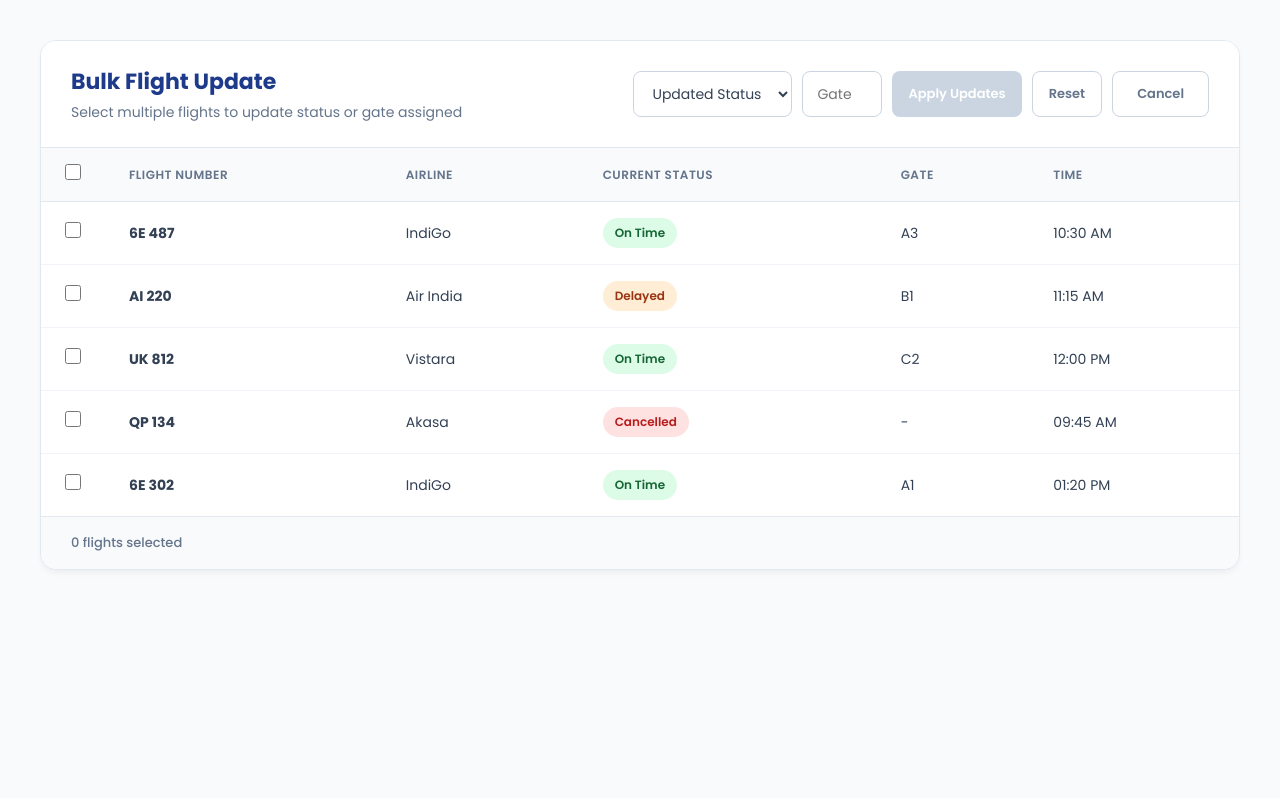
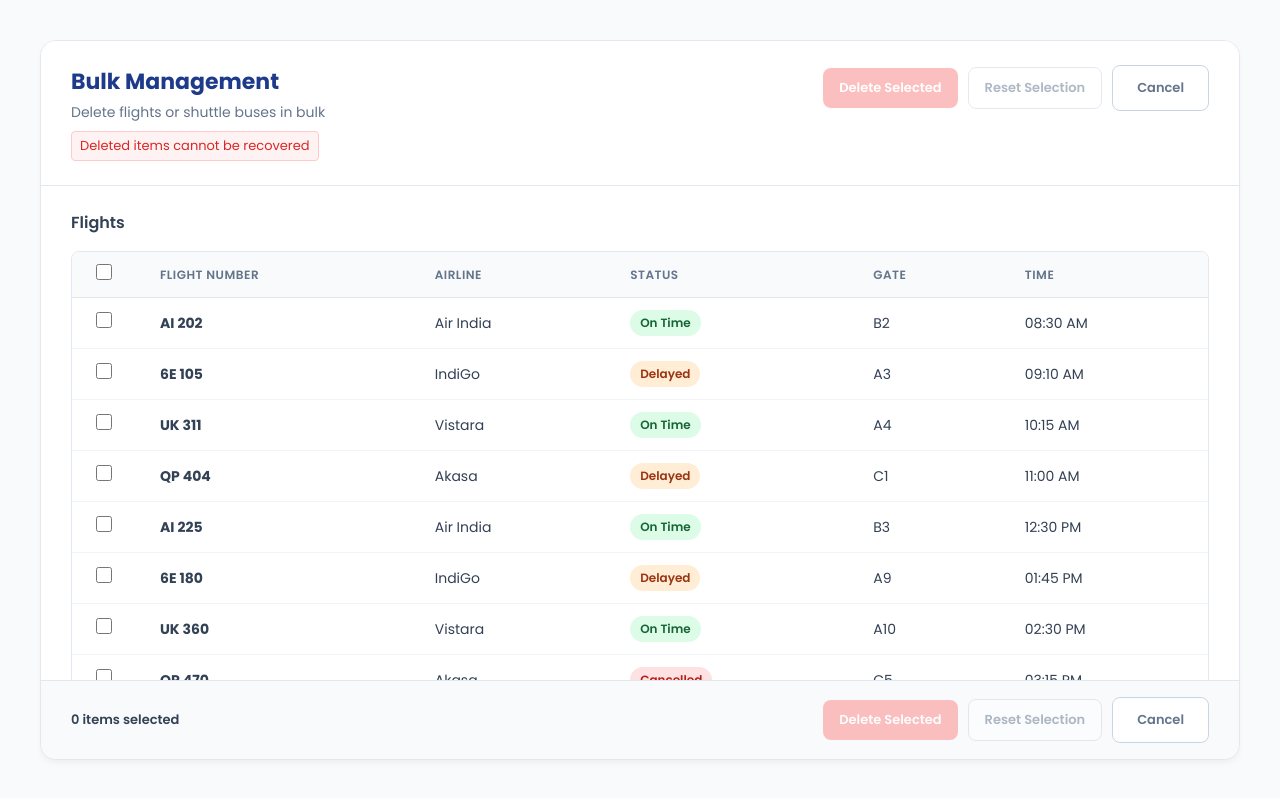
Before and after one commit to praveen2007-VY/Airport-Sidual-Monitoring-System-, a React (Vite) app in the folder Frontend/: page /adminlog/admin/1/bulkflight in a window 1280 px wide. Built offline with nearby package versions, Linux system fonts and the light colour scheme.

Commit message:
feat: Refactor shuttle and flight management components for improved functionality and UI

```diff
--- a/Frontend/src/Components/AdminDASH/Bulkupdate.css
+++ b/Frontend/src/Components/AdminDASH/Bulkupdate.css
@@ -18,6 +18,10 @@
     border: 1px solid #e2e8f0;
     overflow: hidden;
     height: fit-content;
+    display: flex;
+    flex-direction: column;
+    max-height: 90vh;
+    /* restrict height for scrolling */
 }
 
 /* Header & Controls */
@@ -27,9 +31,11 @@
     border-bottom: 1px solid #e2e8f0;
     display: flex;
     justify-content: space-between;
-    align-items: center;
+    align-items: flex-start;
+    /* changed to flex-start for better alignment with warning */
     flex-wrap: wrap;
     gap: 20px;
+    flex-shrink: 0;
 }
 
 .header-text h2 {
@@ -41,37 +47,30 @@
 .header-text p {
     font-size: 14px;
     color: #64748b;
-    margin: 0;
+    margin: 0 0 8px 0;
+}
+
+.warning-text {
+    font-size: 13px;
+    color: #dc2626;
+    /* Red-600 */
+    background: #fef2f2;
+    /* Red-50 */
+    padding: 4px 8px;
+    border-radius: 4px;
+    border: 1px solid #fecaca;
+    display: inline-block;
 }
 
 .bulk-controls {
     display: flex;
     gap: 10px;
+    align-items: center;
 }
 
-.control-select,
-.control-input {
-    padding: 10px 14px;
-    border: 1px solid #cbd5e1;
-    border-radius: 8px;
-    font-size: 14px;
-    color: #334155;
-    background: white;
-}
-
-.control-select:focus,
-.control-input:focus {
-    outline: none;
-    border-color: #3b82f6;
-    box-shadow: 0 0 0 3px rgba(59, 130, 246, 0.1);
-}
-
-.control-input {
-    width: 80px;
-}
-
-.btn-apply {
-    background: #2563eb;
+/* Buttons */
+.btn-delete {
+    background: #dc2626;
     color: white;
     border: none;
     padding: 10px 16px;
@@ -82,13 +81,14 @@
     transition: all 0.2s;
 }
 
-.btn-apply:hover:not(:disabled) {
-    background: #1d4ed8;
+.btn-delete:hover:not(:disabled) {
+    background: #b91c1c;
 }
 
-.btn-apply:disabled {
-    background: #cbd5e1;
+.btn-delete:disabled {
+    background: #fca5a5;
     cursor: not-allowed;
+    opacity: 0.7;
 }
 
 .btn-reset {
@@ -100,11 +100,17 @@
     cursor: pointer;
     font-weight: 600;
     font-size: 13px;
+    transition: all 0.2s;
 }
 
-.btn-reset:hover {
+.btn-reset:hover:not(:disabled) {
     background: #f1f5f9;
     color: #475569;
+}
+
+.btn-reset:disabled {
+    opacity: 0.5;
+    cursor: not-allowed;
 }
 
 .btn-cancel {
@@ -123,9 +129,30 @@
     background: #eff6ff;
 }
 
+/* Scrollable Content Area */
+.bulk-content-scroll {
+    overflow-y: auto;
+    flex-grow: 1;
+    padding: 0;
+}
+
+.section-container {
+    padding: 24px 30px;
+    border-bottom: 1px solid #f1f5f9;
+}
+
+.section-title {
+    font-size: 16px;
+    font-weight: 600;
+    color: #334155;
+    margin: 0 0 16px 0;
+}
+
 /* Table Styles */
 .bulk-table-wrapper {
     overflow-x: auto;
+    border: 1px solid #e2e8f0;
+    border-radius: 8px;
 }
 
 .bulk-table {
@@ -135,7 +162,7 @@
 
 .bulk-table th {
     background: #f8fafc;
-    padding: 16px 24px;
+    padding: 12px 24px;
     text-align: left;
     font-size: 12px;
     font-weight: 600;
@@ -143,15 +170,17 @@
     text-transform: uppercase;
     letter-spacing: 0.5px;
     border-bottom: 1px solid #e2e8f0;
-    position: sticky;
-    top: 0;
 }
 
 .bulk-table td {
-    padding: 16px 24px;
+    padding: 12px 24px;
     border-bottom: 1px solid #f1f5f9;
     font-size: 14px;
     color: #334155;
+}
+
+.bulk-table tr:last-child td {
+    border-bottom: none;
 }
 
 .bulk-table tr:hover td {
@@ -174,9 +203,16 @@ input[type="checkbox"] {
     accent-color: #2563eb;
 }
 
+.empty-state {
+    text-align: center;
+    color: #94a3b8;
+    padding: 30px !important;
+    font-style: italic;
+}
+
 /* Status Badges */
 .status-badge {
-    padding: 6px 12px;
+    padding: 4px 10px;
     border-radius: 20px;
     font-size: 12px;
     font-weight: 600;
@@ -184,6 +220,11 @@ input[type="checkbox"] {
 }
 
 .status-badge.on-time {
+    background: #dcfce7;
+    color: #166534;
+}
+
+.status-badge.running {
     background: #dcfce7;
     color: #166534;
 }
@@ -198,6 +239,33 @@ input[type="checkbox"] {
     color: #b91c1c;
 }
 
+.status-badge.maintenance {
+    background: #f3f4f6;
+    color: #4b5563;
+    border: 1px solid #e5e7eb;
+}
+
+/* Type Badges */
+.type-badge {
+    padding: 4px 10px;
+    border-radius: 6px;
+    font-size: 11px;
+    font-weight: 600;
+    text-transform: uppercase;
+    display: inline-block;
+}
+
+.type-badge.internal {
+    background: #e0e7ff;
+    color: #4338ca;
+}
+
+.type-badge.external {
+    background: #ffedd5;
+    color: #c2410c;
+}
+
+/* Footer */
 .bulk-footer {
     padding: 16px 30px;
     background: #f8fafc;
@@ -205,4 +273,13 @@ input[type="checkbox"] {
     font-size: 13px;
     color: #64748b;
     font-weight: 500;
+    display: flex;
+    justify-content: space-between;
+    align-items: center;
+    flex-shrink: 0;
 }
+
+.selection-count {
+    font-weight: 600;
+    color: #334155;
+}
--- a/Frontend/src/Components/AdminDASH/Bulkupdate.jsx
+++ b/Frontend/src/Components/AdminDASH/Bulkupdate.jsx
@@ -1,69 +1,116 @@
-import React, { useState } from "react";
+import React, { useState, useEffect } from "react";
 import "./Bulkupdate.css";
 import { useParams, useNavigate } from "react-router-dom";
+import FlightData from "./Flight.json";
+import InternalData from "./internal.json";
+import ExternalData from "./external.json";
 
 const Bulkupdate = () => {
-
     const usenav = useNavigate();
-
-
     const { id } = useParams();
 
     const handleadmindash = () => {
         usenav(`/adminlog/admin/${id}`);
     }
-    // Sample Data matching the dashboard
-    const [flights, setFlights] = useState([
-        { id: 1, number: "6E 487", airline: "IndiGo", status: "On Time", gate: "A3", time: "10:30 AM" },
-        { id: 2, number: "AI 220", airline: "Air India", status: "Delayed", gate: "B1", time: "11:15 AM" },
-        { id: 3, number: "UK 812", airline: "Vistara", status: "On Time", gate: "C2", time: "12:00 PM" },
-        { id: 4, number: "QP 134", airline: "Akasa", status: "Cancelled", gate: "-", time: "09:45 AM" },
-        { id: 5, number: "6E 302", airline: "IndiGo", status: "On Time", gate: "A1", time: "01:20 PM" },
-    ]);
 
+    // Initialize Data
+    const [flights, setFlights] = useState(FlightData);
+    const [shuttles, setShuttles] = useState([...InternalData, ...ExternalData]);
+
+    // Selection States
     const [selectedFlights, setSelectedFlights] = useState([]);
+    const [selectedShuttles, setSelectedShuttles] = useState([]);
 
-    // Toggle Checkbox
-    const handleCheckboxChange = (id) => {
-        if (selectedFlights.includes(id)) {
-            setSelectedFlights(selectedFlights.filter(flightId => flightId !== id));
+    // --- Flight Selection Logic ---
+    const handleCheckboxFlight = (flightId) => {
+        if (selectedFlights.includes(flightId)) {
+            setSelectedFlights(selectedFlights.filter(id => id !== flightId));
         } else {
-            setSelectedFlights([...selectedFlights, id]);
+            setSelectedFlights([...selectedFlights, flightId]);
         }
     };
 
-    const handleSelectAll = () => {
-        if (selectedFlights.length === flights.length) {
+    const handleSelectAllFlights = () => {
+        if (selectedFlights.length === flights.length && flights.length > 0) {
             setSelectedFlights([]);
         } else {
-            setSelectedFlights(flights.map(f => f.id));
+            setSelectedFlights(flights.map(f => f.flight)); // Using 'flight' as unique ID based on JSON
         }
     };
+
+    // --- Shuttle Selection Logic ---
+    const handleCheckboxShuttle = (shuttleId) => {
+        if (selectedShuttles.includes(shuttleId)) {
+            setSelectedShuttles(selectedShuttles.filter(id => id !== shuttleId));
+        } else {
+            setSelectedShuttles([...selectedShuttles, shuttleId]);
+        }
+    };
+
+    const handleSelectAllShuttles = () => {
+        if (selectedShuttles.length === shuttles.length && shuttles.length > 0) {
+            setSelectedShuttles([]);
+        } else {
+            setSelectedShuttles(shuttles.map(s => s.shuttleid));
+        }
+    };
+
+    // --- Actions ---
+    const handleReset = () => {
+        setSelectedFlights([]);
+        setSelectedShuttles([]);
+    };
+
+    const handleDelete = () => {
+        const totalSelected = selectedFlights.length + selectedShuttles.length;
+        if (totalSelected === 0) return;
+
+        if (window.confirm(`Are you sure you want to delete ${totalSelected} items? This action cannot be undone.`)) {
+            // Remove flights
+            const newFlights = flights.filter(f => !selectedFlights.includes(f.flight));
+            setFlights(newFlights);
+
+            // Remove shuttles
+            const newShuttles = shuttles.filter(s => !selectedShuttles.includes(s.shuttleid));
+            setShuttles(newShuttles);
+
+            // Clear selection
+            handleReset();
+
+            // In a real app, API calls would happen here
+            console.log("Deleted Flights:", selectedFlights);
+            console.log("Deleted Shuttles:", selectedShuttles);
+        }
+    };
+
+    const totalSelectedCount = selectedFlights.length + selectedShuttles.length;
 
     return (
         <div className="bulk-update-container">
             <div className="bulk-card">
+
+                {/* Header */}
                 <div className="bulk-header">
                     <div className="header-text">
-                        <h2>Bulk Flight Update</h2>
-                        <p>Select multiple flights to update status or gate assigned</p>
+                        <h2>Bulk Management</h2>
+                        <p>Delete flights or shuttle buses in bulk</p>
+                        <span className="warning-text">Deleted items cannot be recovered</span>
                     </div>
 
                     <div className="bulk-controls">
-                        <select className="control-select">
-                            <option value="">Updated Status</option>
-                            <option value="On Time">On Time</option>
-                            <option value="Delayed">Delayed</option>
-                            <option value="Cancelled">Cancelled</option>
-                        </select>
-
-                        <input type="text" placeholder="Gate" className="control-input" />
-
-                        <button className="btn-apply" disabled={selectedFlights.length === 0}>
-                            Apply Updates
+                        <button
+                            className="btn-delete"
+                            disabled={totalSelectedCount === 0}
+                            onClick={handleDelete}
+                        >
+                            Delete Selected
                         </button>
-                        <button className="btn-reset">
-                            Reset
+                        <button
+                            className="btn-reset"
+                            onClick={handleReset}
+                            disabled={totalSelectedCount === 0}
+                        >
+                            Reset Selection
                         </button>
                         <button className="btn-cancel" onClick={handleadmindash}>
                             Cancel
@@ -71,6 +118,10 @@ const Bulkupdate = () => {
                     </div>
                 </div>
 
+                <div className="bulk-content-scroll">
+                    {/* Flights Section */}
+                    <div className="section-container">
+                        <h3 className="section-title">Flights</h3>
                         <div className="bulk-table-wrapper">
                             <table className="bulk-table">
                                 <thead>
@@ -79,27 +130,27 @@ const Bulkupdate = () => {
                                             <input
                                                 type="checkbox"
                                                 checked={selectedFlights.length === flights.length && flights.length > 0}
-                                        onChange={handleSelectAll}
+                                                onChange={handleSelectAllFlights}
                                             />
                                         </th>
                                         <th>Flight Number</th>
                                         <th>Airline</th>
-                                <th>Current Status</th>
+                                        <th>Status</th>
                                         <th>Gate</th>
                                         <th>Time</th>
                                     </tr>
                                 </thead>
                                 <tbody>
-                            {flights.map((flight) => (
-                                <tr key={flight.id} className={selectedFlights.includes(flight.id) ? "selected-row" : ""}>
+                                    {flights.length > 0 ? flights.map((flight, index) => (
+                                        <tr key={index} className={selectedFlights.includes(flight.flight) ? "selected-row" : ""}>
                                             <td className="checkbox-col">
                                                 <input
                                                     type="checkbox"
-                                            checked={selectedFlights.includes(flight.id)}
-                                            onChange={() => handleCheckboxChange(flight.id)}
+                                                    checked={selectedFlights.includes(flight.flight)}
+                                                    onChange={() => handleCheckboxFlight(flight.flight)}
                                                 />
                                             </td>
-                                    <td><strong>{flight.number}</strong></td>
+                                            <td><strong>{flight.flight}</strong></td>
                                             <td>{flight.airline}</td>
                                             <td>
                                                 <span className={`status-badge ${flight.status.toLowerCase().replace(" ", "-")}`}>
@@ -109,15 +160,96 @@ const Bulkupdate = () => {
                                             <td>{flight.gate}</td>
                                             <td>{flight.time}</td>
                                         </tr>
-                            ))}
+                                    )) : (
+                                        <tr>
+                                            <td colspan="6" className="empty-state">No flights available</td>
+                                        </tr>
+                                    )}
                                 </tbody>
                             </table>
                         </div>
+                    </div>
 
+                    {/* Shuttles Section */}
+                    <div className="section-container">
+                        <h3 className="section-title">Shuttle Buses</h3>
+                        <div className="bulk-table-wrapper">
+                            <table className="bulk-table">
+                                <thead>
+                                    <tr>
+                                        <th className="checkbox-col">
+                                            <input
+                                                type="checkbox"
+                                                checked={selectedShuttles.length === shuttles.length && shuttles.length > 0}
+                                                onChange={handleSelectAllShuttles}
+                                            />
+                                        </th>
+                                        <th>Shuttle ID</th>
+                                        <th>Type</th>
+                                        <th>Route</th>
+                                        <th>Status</th>
+                                        <th>Assigned Staff</th>
+                                    </tr>
+                                </thead>
+                                <tbody>
+                                    {shuttles.length > 0 ? shuttles.map((shuttle, index) => (
+                                        <tr key={index} className={selectedShuttles.includes(shuttle.shuttleid) ? "selected-row" : ""}>
+                                            <td className="checkbox-col">
+                                                <input
+                                                    type="checkbox"
+                                                    checked={selectedShuttles.includes(shuttle.shuttleid)}
+                                                    onChange={() => handleCheckboxShuttle(shuttle.shuttleid)}
+                                                />
+                                            </td>
+                                            <td><strong>{shuttle.shuttleid}</strong></td>
+                                            <td>
+                                                <span className={`type-badge ${shuttle.type.toLowerCase()}`}>
+                                                    {shuttle.type}
+                                                </span>
+                                            </td>
+                                            <td>{shuttle.routefrom} → {shuttle.routeto}</td>
+                                            <td>
+                                                <span className={`status-badge ${shuttle.status.toLowerCase().replace(" ", "-")}`}>
+                                                    {shuttle.status}
+                                                </span>
+                                            </td>
+                                            <td>{shuttle.staff}</td>
+                                        </tr>
+                                    )) : (
+                                        <tr>
+                                            <td colspan="6" className="empty-state">No shuttles available</td>
+                                        </tr>
+                                    )}
+                                </tbody>
+                            </table>
+                        </div>
+                    </div>
+                </div>
+
+                {/* Footer */}
                 <div className="bulk-footer">
                     <span className="selection-count">
-                        {selectedFlights.length} flights selected
+                        {totalSelectedCount} items selected
                     </span>
+                    <div className="bulk-controls">
+                        <button
+                            className="btn-delete"
+                            disabled={totalSelectedCount === 0}
+                            onClick={handleDelete}
+                        >
+                            Delete Selected
+                        </button>
+                        <button
+                            className="btn-reset"
+                            onClick={handleReset}
+                            disabled={totalSelectedCount === 0}
+                        >
+                            Reset Selection
+                        </button>
+                        <button className="btn-cancel" onClick={handleadmindash}>
+                            Cancel
+                        </button>
+                    </div>
                 </div>
             </div>
         </div>
```
Also changed, not shown: Frontend/src/Components/AdminDASH/Addshuttle.jsx (+44 -20 lines), 1 other file (tests, documents, lock files or other folders). Lines whose indentation alone changed are shown as unchanged.
